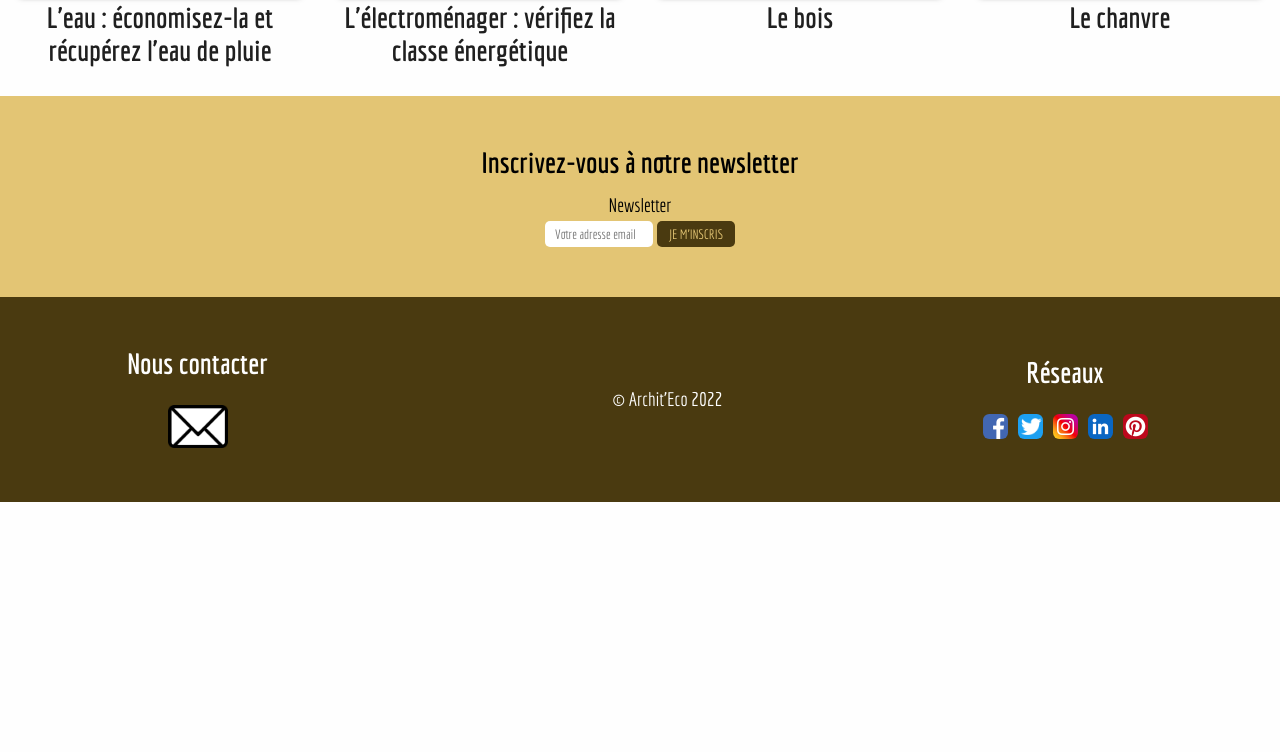
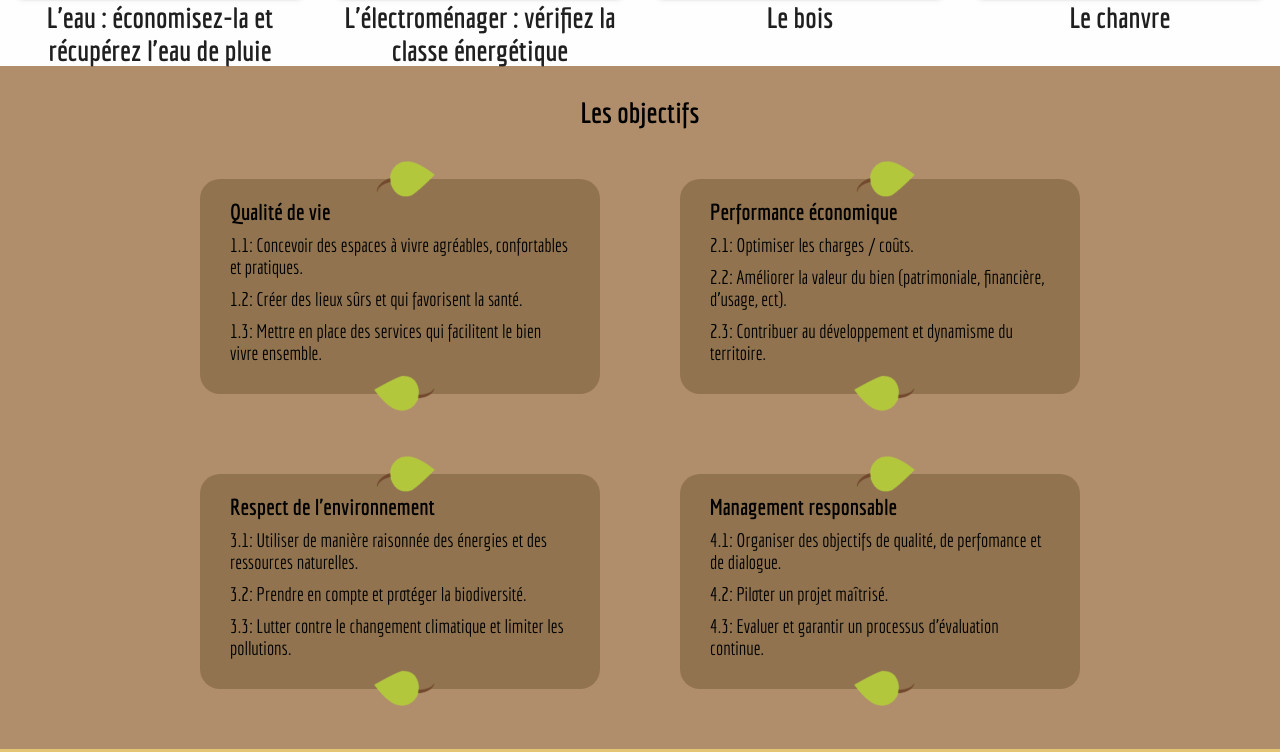
Before and after one commit to MathieuLP35/architecture_tiw, a plain HTML site: page index.html in a window 1280 px wide. Shown: the part 1357-2109 px from the top of the page. Before the commit the page ends 1859 px from the top, so only its background shows below. Drawn offline with Linux system fonts and the light colour scheme.

Commit message:
add objectif section + favicon

```diff
--- a/assets/css/root.css
+++ b/assets/css/root.css
@@ -8,4 +8,5 @@
     --blue: #A0BAB9;
     --lightyellow: #E3C574;
     --brown: #4A3A10;
+    --brown2: #B08E6B;
 }
--- a/assets/css/style.css
+++ b/assets/css/style.css
@@ -172,7 +172,7 @@ textarea{
     left: 50%;
     bottom: 10%;
     transform: translate(-50%, 10%);
-    background-color: rgba(176, 141, 107, 0.9);
+    background-color: rgba(176, 142, 107, 0.9);
     text-align: center;
     color:var(--white);
     padding: 15px;
@@ -224,10 +224,10 @@ textarea{
     display: flex;
     flex-direction: column;
     align-items: center;
-    padding-top: 20px;
+    padding: 20px 0;
 }
 
-.card{
+#flip-card{
     width: 100%;
     display: inherit;
     justify-content: space-around;
@@ -289,12 +289,84 @@ textarea{
     padding-bottom: 10px;
 }
 
+/* OBJECTIF */
+#objectif{
+    background-color: var(--brown2);
+    display: flex;
+    flex-direction: column;
+    flex-wrap: wrap;
+    align-items: center;
+    padding: 20px 0;
+}
+
+#objectif h2{
+    padding: 10px 0;
+}
+
+#card{
+    width: 100%;
+    display: flex;
+    flex-direction: row;
+    flex-wrap: wrap;
+    justify-content: center;
+    padding: 0 30px;
+}
+
+.card {
+    position: relative;
+    background-color: rgba(74, 58, 16, 0.3);
+    transition: 0.3s;
+    width: 400px;
+    height: 20%;
+    border-radius: 20px;
+    padding: 20px 30px;
+    margin: 40px 40px 40px 40px;
+}
+
+.card:hover {
+    position: relative;
+    box-shadow: 0 4px 8px 0 rgba(0,0,0,0.2);
+    background-color: rgba(74, 58, 16, 0.5);
+    transition: 0.3s;
+    width: 400px;
+    height: 20%;
+    border-radius: 20px;
+    padding: 20px 30px;
+    margin: 40px 40px 40px 40px;
+}
+
+.card ul{
+    list-style-type: none;
+}
+
+.card li{
+    margin: 10px 0;
+}
+
+.leaf{
+    width: 50px;
+    padding: 5px;
+}
+
+.l-hight{
+    transform: rotate(35deg);
+    position: absolute;
+    top: -25px;
+    left: 45%;
+}
+
+.l-low{
+    transform: rotate(-130deg);
+    position: absolute;
+    bottom: -25px;
+    left: 45%;
+}
+
 
 /* PRE-FOOTER */
 #prefooter{
     background-color: var(--lightyellow);
-    margin: 50px 0 0;
-    padding: 50px 0;
+    padding: 100px 0;
     display: flex;
     flex-direction: column;
     justify-content: center;
@@ -458,6 +530,25 @@ textarea{
     padding: 20px 16px;
 }
 
+/* Scrollbar */
+/* width */
+::-webkit-scrollbar {
+    width: 10px;
+}
+
+::-webkit-scrollbar-track {
+    background: #f1f1f1;
+}
+
+::-webkit-scrollbar-thumb {
+    background: #888;
+}
+
+/* Hover */
+::-webkit-scrollbar-thumb:hover {
+    background: #555;
+}
+
 /* MENU BURGER */
 #header_menu label{
 	display: none;
@@ -501,22 +592,3 @@ textarea{
 .dashicons-menu:before {
     content: "\f333"
 }
-
-/* Scrollbar */
-/* width */
-::-webkit-scrollbar {
-    width: 10px;
-}
-
-::-webkit-scrollbar-track {
-    background: #f1f1f1;
-}
-
-::-webkit-scrollbar-thumb {
-    background: #888;
-}
-
-/* Hover */
-::-webkit-scrollbar-thumb:hover {
-    background: #555;
-}
--- a/index.html
+++ b/index.html
@@ -4,6 +4,7 @@
     <meta charset="UTF-8">
     <meta name="viewport" content="width=device-width, initial-scale=1">
     <title>Archit'Eco</title>
+    <link rel="icon" type="image/x-icon" href="images/favicon.ico">
     <link rel="stylesheet" href="assets/css/root.css">
     <link rel="stylesheet" href="assets/css/keyframe.css">
     <link rel="stylesheet" href="assets/css/style.css">
@@ -24,6 +25,7 @@
             <ul>
                 <li><a href="#slider">Accueil</a></li>
                 <li><a href="#houseMat">Matériaux</a></li>
+                <li><a href="#objectif">Les Objectifs</a></li>
                 <li><a id="contactBtnNav" href="#contact">Nous contacter</a></li>
             </ul>
         </nav>
@@ -85,7 +87,7 @@
       </section>
       <section id="houseMat">
           <h2>Quels équipements/matériaux privilégier pour une écoconstruction ?</h2>
-          <div class="card">
+          <div id="flip-card">
             <div class="flip-card">
                 <div class="flip-card-inner">
                   <div class="flip-card-front">
@@ -186,6 +188,51 @@
               </div>
           </div>
       </section>
+      <section id="objectif">
+        <h2>Les objectifs</h2>
+        <div id="card">
+          <figure class="card">
+            <img class="leaf l-hight" src="images/leaf.png" alt="feuille">
+            <h3>Qualité de vie</h3>
+            <ul>
+              <li>1.1: Concevoir des espaces à vivre agréables, confortables et pratiques.</li>
+              <li>1.2: Créer des lieux sûrs et qui favorisent la santé.</li>
+              <li>1.3: Mettre en place des services qui facilitent le bien vivre ensemble.</li>
+            </ul>
+            <img class="leaf l-low" src="images/leaf.png" alt="feuille">
+          </figure>
+          <figure class="card">
+            <img class="leaf l-hight" src="images/leaf.png" alt="feuille">
+            <h3>Performance économique</h3>
+            <ul>
+              <li>2.1: Optimiser les charges / coûts.</li>
+              <li>2.2: Améliorer la valeur du bien (patrimoniale, financière, d'usage, ect).</li>
+              <li>2.3: Contribuer au développement et dynamisme du territoire.</li>
+            </ul>
+            <img class="leaf l-low" src="images/leaf.png" alt="feuille">
+          </figure>
+          <figure class="card">
+            <img class="leaf l-hight" src="images/leaf.png" alt="feuille">
+            <h3>Respect de l'environnement</h3>
+            <ul>
+              <li>3.1: Utiliser de manière raisonnée des énergies et des ressources naturelles.</li>
+              <li>3.2: Prendre en compte et protéger la biodiversité.</li>
+              <li>3.3: Lutter contre le changement climatique et limiter les pollutions.</li>
+            </ul>
+            <img class="leaf l-low" src="images/leaf.png" alt="feuille">
+          </figure>
+          <figure class="card">
+            <img class="leaf l-hight" src="images/leaf.png" alt="feuille">
+            <h3>Management responsable</h3>
+            <ul>
+              <li>4.1: Organiser des objectifs de qualité, de perfomance et de dialogue.</li>
+              <li>4.2: Piloter un projet maîtrisé.</li>
+              <li>4.3: Evaluer et garantir un processus d'évaluation continue.</li>
+            </ul>
+            <img class="leaf l-low" src="images/leaf.png" alt="feuille">
+          </figure>
+        </div>
+      </section>
     </main>
     <section id="prefooter">
         <h2>Inscrivez-vous à notre newsletter</h2>
```
Also changed, not shown: images/eco-construction.png (added), images/favicon.ico (added), images/leaf.png (added), 6 other files.
